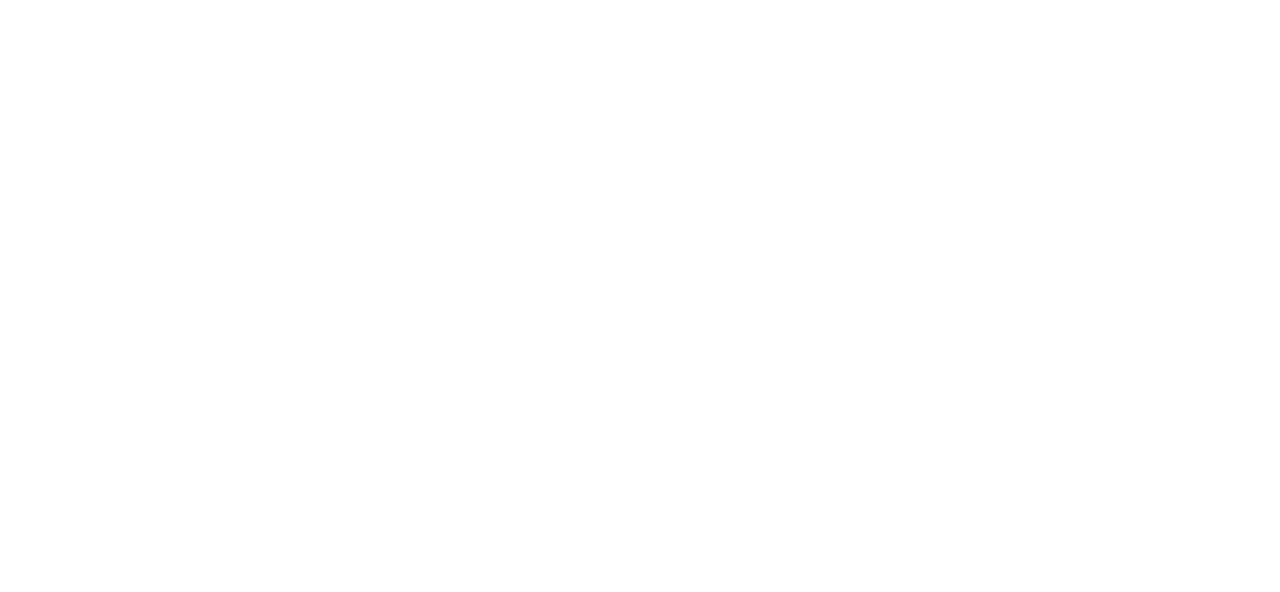
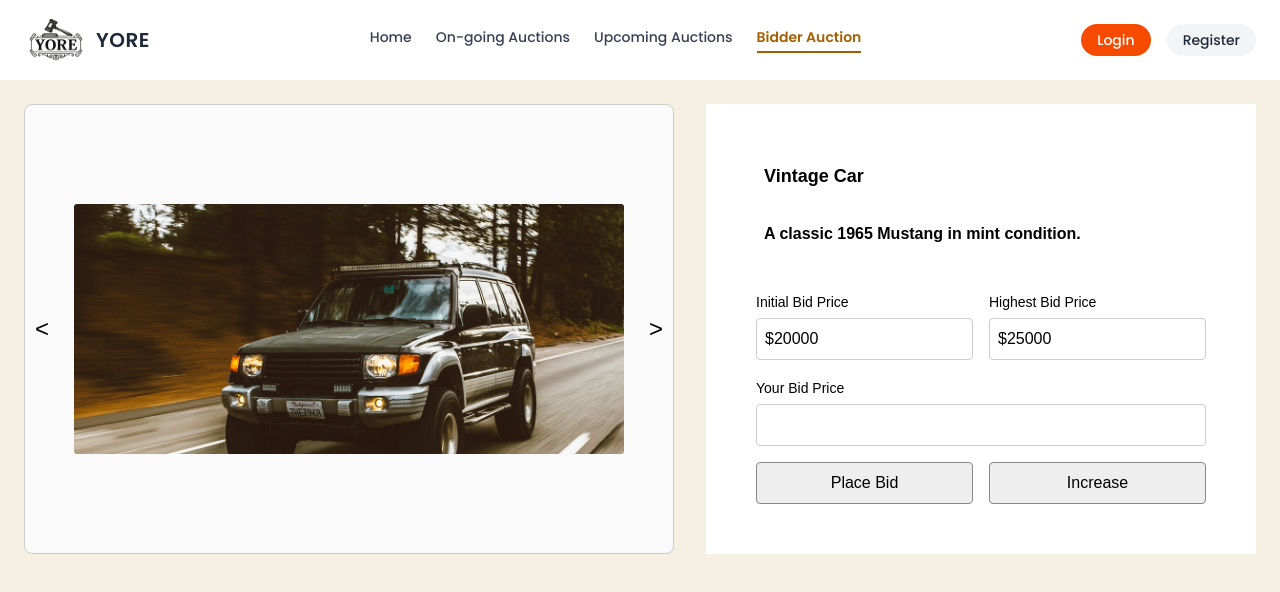
Before and after one commit to Cdac-groupproject/Yore, a React (Vite) app: page /bidder in a window 1280 px wide. Before the commit this address had no page. Shown: the top 592 px of the page. Built offline with nearby package versions, Linux system fonts and the light colour scheme; the HTML template or start-up script is replaced by a standard one.

Commit message:
Bidders Auction Session

```diff
--- a/src/App.jsx
+++ b/src/App.jsx
@@ -5,6 +5,8 @@
 import OnGoingAuction from "./pages/OnGoingAuction";
 import UpcomingAuction from "./pages/UpcomingAuction";
 import Profile from "./components/Profile";
+import BiddersAuction from "./pages/BiddersAuction";
+
 
 function App() {
   return (
@@ -15,6 +17,8 @@
         <Route path="/register" element={<Register />} />
         <Route path="/ongoing" element={<OnGoingAuction />} />
         <Route path="/upcoming" element={<UpcomingAuction />} />
+        <Route path="/bidder" element={<BiddersAuction />} />
+
         {/* <Route path="/profile" element={<Profile />} /> */}
       </Routes>
     </div>
--- a/src/components/Navbar.jsx
+++ b/src/components/Navbar.jsx
@@ -14,6 +14,7 @@
   const isHome = location.pathname === "/";
   const isOnGoing = location.pathname === "/ongoing";
   const isUpcoming = location.pathname === "/upcoming";
+  const isBidder = location.pathname === "/bidder";
 
   const loggedInfo = sessionStorage.getItem("isLoggedIn");
   const username = sessionStorage.getItem("name");
@@ -73,6 +74,18 @@
           >
             Upcoming Auctions
           </Link>
+
+            <Link
+            to="/bidder"
+            className={
+              isBidder
+                ? "text-yellow-700 font-semibold border-b-2 border-yellow-700 pb-1"
+                : "text-gray-700 hover:text-yellow-700"
+            }
+          >
+            Bidder Auction
+          </Link>
+
         </div>
 
         {/* Search + Auth Buttons */}
--- /dev/null
+++ b/src/pages/BiddersAuction.jsx
@@ -0,0 +1,124 @@
+import React, { useState } from 'react';
+import Navbar from '../components/Navbar';
+
+const productImages = [
+  '/src/assets/Homepage/car.png',
+  '/src/assets/Homepage/list1.png',
+  '/src/assets/Homepage/list2.jpg',
+  '/src/assets/Homepage/list3.png',
+  '/src/assets/Homepage/list4.png',
+];
+
+const mockAuction = {
+  productName: 'Vintage Car',
+  productDescription: 'A classic 1965 Mustang in mint condition.',
+  initialBid: 20000,
+  highestBid: 25000,
+};
+
+const BiddersAuction = () => {
+  const [currentImage, setCurrentImage] = useState(0);
+  const [yourBid, setYourBid] = useState('');
+  const [highestBid, setHighestBid] = useState(mockAuction.highestBid);
+
+  const handlePrev = () => {
+    setCurrentImage((prev) => (prev === 0 ? productImages.length - 1 : prev - 1));
+  };
+
+  const handleNext = () => {
+    setCurrentImage((prev) => (prev === productImages.length - 1 ? 0 : prev + 1));
+  };
+
+  const handleBid = () => {
+    const bidValue = Number(yourBid);
+    if (bidValue > highestBid) {
+      setHighestBid(bidValue);
+      setYourBid('');
+      alert('Bid placed successfully!');
+    } else {
+      alert('Your bid must be higher than the current highest bid.');
+    }
+  };
+
+  const handleIncrease = () => {
+    setYourBid((prev) => String(Number(prev) + 500));
+  };
+
+  return (
+    <>
+
+    <Navbar/>
+    <div style={{ display: 'flex', height: '100vh',backgroundColor: '#f5f0e1', fontFamily: 'sans-serif' }}>
+
+      {/* Main Content */}
+      <div style={{ flex: 1, padding: '1.5rem' }}>
+        {/* Header */}
+
+        <div style={{ display: 'flex', gap: '2rem' }}>
+          {/* Carousel */}
+          <div style={{ flex: 1, display: 'flex', flexDirection: 'column', alignItems: 'center', justifyContent: 'center' }}>
+            <div style={{ display: 'flex', alignItems: 'center', width: 650, height: 450, border: '1px solid #ccc', borderRadius: 8, background: '#fafafa', position: 'relative' }}>
+              <button onClick={handlePrev} style={{ position: 'absolute', left: 10, top: '50%', transform: 'translateY(-50%)', fontSize: 24 }}>{'<'}</button>
+              <img src={productImages[currentImage]} alt="Product" style={{ width: 550, height: 400, objectFit: 'contain', margin: '0 auto' }} />
+              <button onClick={handleNext} style={{ position: 'absolute', right: 10, top: '50%', transform: 'translateY(-50%)', fontSize: 24 }}>{'>'}</button>
+            </div>
+            {/* <div style={{ marginTop: 8, fontSize: 16 }}>Product Images</div> */}
+          </div>
+          {/* Auction Details */}
+          <div style={{ width:450,background:'white',flex: 1, display: 'flex', flexDirection: 'column', alignItems: 'center', justifyContent: 'center' }}>
+          <div style={{ width: 450, display: 'flex', flexDirection: 'column', gap: '1rem' }}>
+            <input
+              type="text"
+              value={mockAuction.productName}
+              readOnly
+              style={{ fontWeight: 'bold', fontSize: 18, padding: '0.5rem', borderRadius: 4, border: '0px solid #ccc' }}
+            />
+            <textarea
+              value={mockAuction.productDescription}
+              readOnly
+              style={{ fontWeight: 'bold',fontSize: 16, padding: '0.5rem', borderRadius: 4, border: '0px solid #ccc', resize: 'none', height: 60 }}
+            />
+            <div style={{ display: 'flex', gap: '1rem' }}>
+              <div style={{ flex: 1 }}>
+                <label style={{ fontSize: 14 }}>Initial Bid Price</label>
+                <input
+                  type="text"
+                  value={`$${mockAuction.initialBid}`}
+                  readOnly
+                  style={{ width: '100%', padding: '0.5rem', borderRadius: 4, border: '1px solid #ccc', marginTop: 4 }}
+                />
+              </div>
+              <div style={{ flex: 1 }}>
+                <label style={{ fontSize: 14 }}>Highest Bid Price</label>
+                <input
+                  type="text"
+                  value={`$${highestBid}`}
+                  readOnly
+                  style={{ width: '100%', padding: '0.5rem', borderRadius: 4, border: '1px solid #ccc', marginTop: 4 }}
+                />
+              </div>
+            </div>
+            <div>
+              <label style={{ fontSize: 14 }}>Your Bid Price</label>
+              <input
+                type="number"
+                value={yourBid}
+                onChange={e => setYourBid(e.target.value)}
+                style={{ width: '100%', padding: '0.5rem', borderRadius: 4, border: '1px solid #ccc', marginTop: 4 }}
+                min={highestBid + 1}
+              />
+            </div>
+            <div style={{ display: 'flex', gap: '1rem' }}>
+              <button onClick={handleBid} style={{ flex: 1, padding: '0.5rem', borderRadius: 4, border: '1px solid #888', background: '#eee' }}>Place Bid</button>
+              <button onClick={handleIncrease} style={{ flex: 1, padding: '0.5rem', borderRadius: 4, border: '1px solid #888', background: '#eee' }}>Increase</button>
+            </div>
+          </div>
+        </div>
+        </div>
+      </div>
+    </div>
+    </>
+  );
+};
+
+export default BiddersAuction;
```
Also changed, not shown: src/components/Profile.jsx (+34 -34 lines), 1 other file (tests, documents, lock files or other folders).
